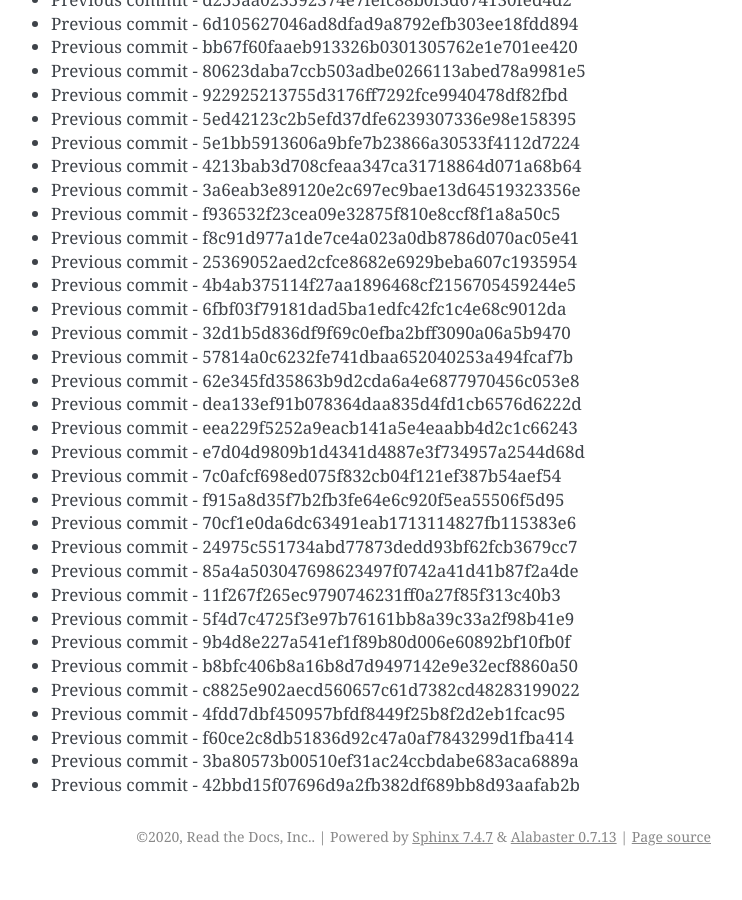
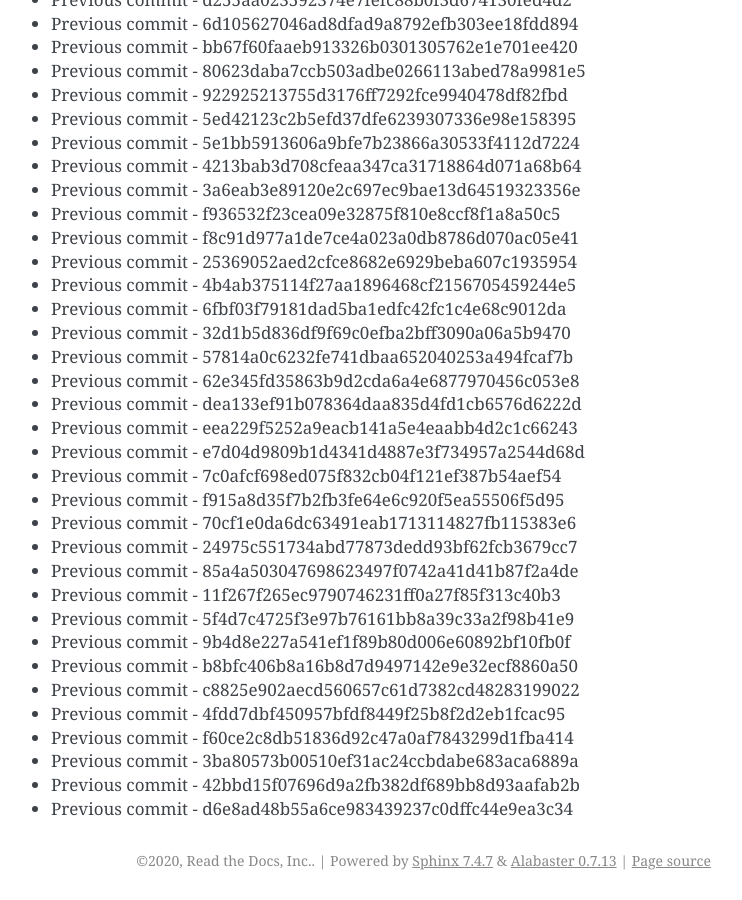
Before and after one commit to readthedocs/rtd-git-stresstest, a Sphinx documentation site: the page built from docs/updates.rst, in a window 1280 px wide and 900 px high, scrolled down 98913 px. Shown: the whole window, without its empty margins (399-1141 px from the left). Built offline with Sphinx 7.4.7, drawn with Linux system fonts in a browser that asks for light colours; before the commit the page ends 99789 px from its top, so only the background shows below that.

Commit message:
Generating commit from previous: d6e8ad48b55a6ce983439237c0dffc44e9ea3c34

```diff
--- a/docs/updates.rst
+++ b/docs/updates.rst
@@ -4188,3 +4188,4 @@ It can be tested for any performance characteristics.
 * Previous commit - f60ce2c8db51836d92c47a0af7843299d1fba414
 * Previous commit - 3ba80573b00510ef31ac24ccbdabe683aca6889a
 * Previous commit - 42bbd15f07696d9a2fb382df689bb8d93aafab2b
+* Previous commit - d6e8ad48b55a6ce983439237c0dffc44e9ea3c34
```
